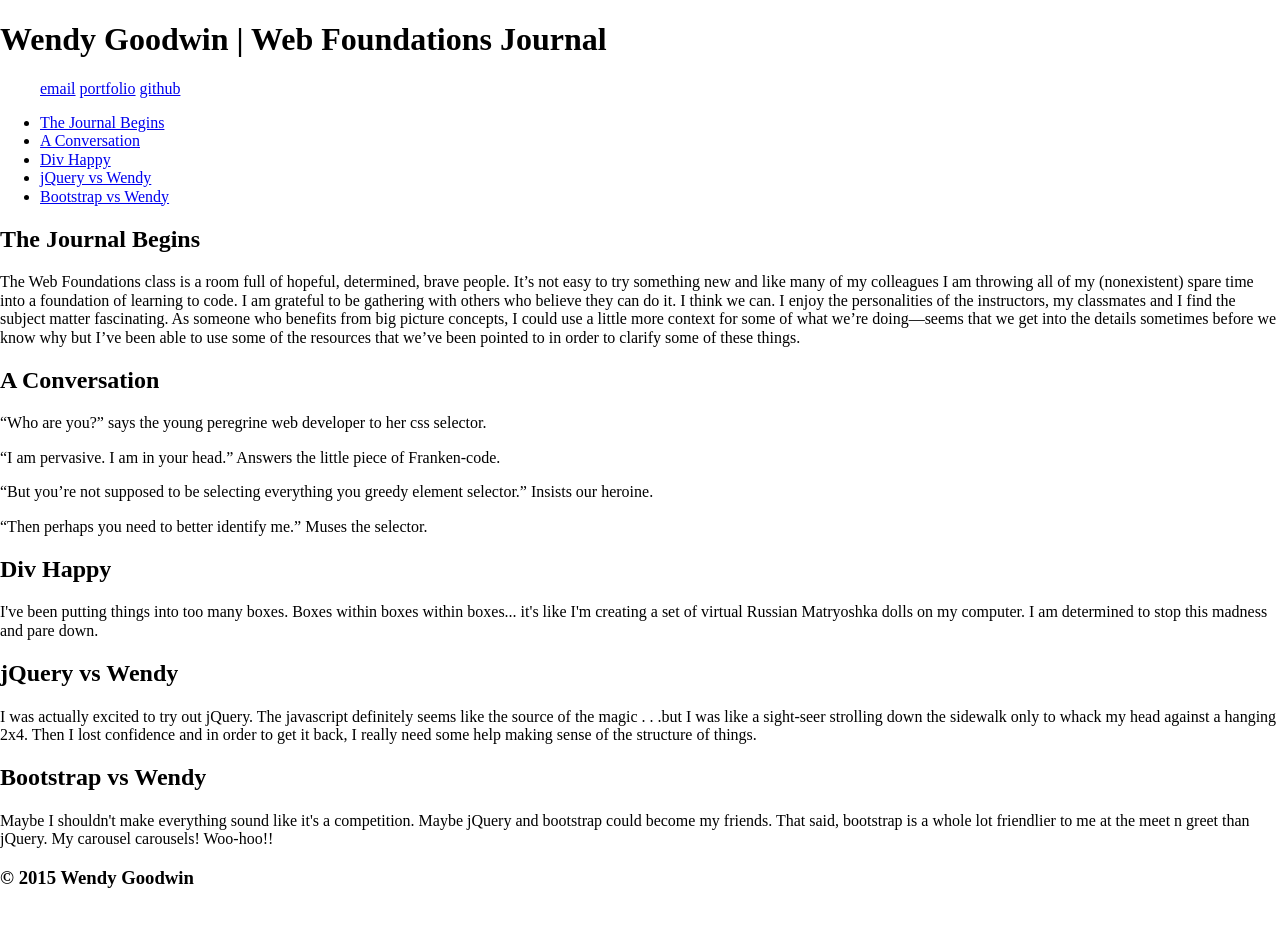
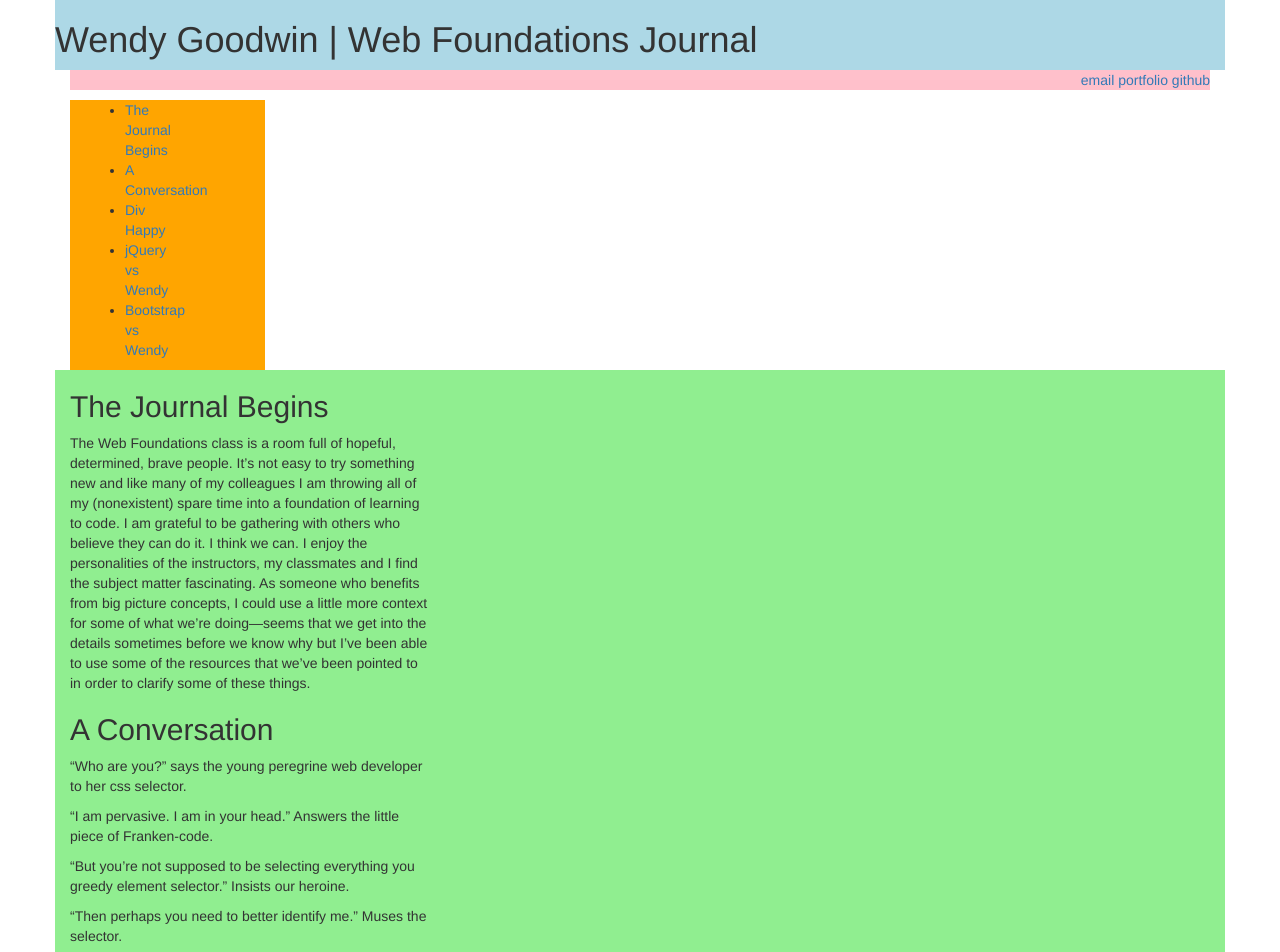
Before and after one commit to CelticCoffee/journalReboot, a plain HTML site: page index.html in a window 1280 px wide. Shown: the top 952 px of the page. Before the commit the page ends 907 px from the top, so only its background shows below. Drawn offline with nearby package versions, Linux system fonts and the light colour scheme; a script that the page names is missing.

Commit message:
working with bootstrap

```diff
--- /dev/null
+++ b/css/main.css
@@ -0,0 +1,50 @@
+
+header {
+	float: left;
+	width: 100%;
+	background-color: lightblue;
+	margin: 0;
+}
+
+.contact {
+	background-color: pink;
+	text-align: right;
+	margin: 0;
+	width: 100%;
+	margin: 0;
+}
+
+.siteNav {
+	background-color: orange;
+	float: left;
+	margin: 0;
+}
+
+section {
+	background-color: lightgreen;
+	float: left;
+	margin: 0;
+}
+
+footer {
+	float: left;
+}
+
+h1 {
+	font-family: 'Raleway', sans-serif;
+	font-size: 2em;
+	text-align: left;
+}
+
+h3 {
+	font-family: 'Raleway', sans-serif;
+	font-size: 1.25em;
+	text-align: right;
+	color: black;
+	text-decoration: none;
+
+}
+
+a {
+	text-decoration: none;  /*okay to globally define since I don't want any of the links underlined*/
+}
--- a/index.html
+++ b/index.html
@@ -5,28 +5,38 @@
         <meta http-equiv="x-ua-compatible" content="ie=edge">
         <title>Wendy Goodwin | Web Foundations Journal </title>
         <link rel="stylesheet" href="css/normalize.css">
-        <link rel="stylesheet" type="text/css" href="main.css">
-        <link rel="stylesheet" type="text/css" href="responsive.css">
-        <meta name="description" content="">
+        <link rel="stylesheet" type="text/css" href="css/main.css">
+
         <meta name="viewport" content="width=device-width, initial-scale=1">
-
+        <link rel="stylesheet" href="http://maxcdn.bootstrapcdn.com/bootstrap/3.3.4/css/bootstrap.min.css">
+        <script src="https://ajax.googleapis.com/ajax/libs/jquery/1.11.3/jquery.min.js"></script>
+        <script src="http://maxcdn.bootstrapcdn.com/bootstrap/3.3.4/js/bootstrap.min.js"></script>
         <link rel="apple-touch-icon" href="apple-touch-icon.png">
         <link href='http://fonts.googleapis.com/css?family=Josefin+Sans|Raleway' rel='stylesheet' type='text/css'>
         <script src="js/vendor/modernizr-2.8.3.min.js"></script>
     </head>
 
     <body>
+    <div class="container"> <!-- the bootstrap container -->
+        <div class="row">
         <header>
+            <div class="col-12">
             <h1>Wendy Goodwin | Web Foundations Journal</h1>
+            </div>
         </header>
-        <nav class="contact">
+        </div>
+        <div class="contact" "row">
+            <div class="col-12">
             <ul>
                 <a href="mailto:wendygoodwin@mac.com">email</a>
                 <a href="portfolio">portfolio</a>
                 <a href="github">github</a>
             </ul>
-        </nav>
-        <nav class="siteNav">
+            </div>
+        </div>
+        </span>
+        <nav class="siteNav" "row">
+            <div class="col-sm-4">
             <ul>
                 <li><a href="#firstArticle">The Journal Begins</a></li>
                 <li><a href="#secondArticle">A Conversation</a></li>
@@ -34,8 +44,10 @@
                 <li><a href="#fourthArticle">jQuery vs Wendy</a></li>
                 <li><a href="#fifthArticle">Bootstrap vs Wendy</a></li>
             </ul>
+            </div>
        </nav>
-        <section>
+        <section class="row">
+            <div class="col-sm-4">
             </article id="firstArticle">
                 <h2>The Journal Begins</h2>
                 <p>
@@ -61,6 +73,7 @@
                 <h2>Bootstrap vs Wendy</h2>
                 <p>Maybe I shouldn't make everything sound like it's a competition.  Maybe jQuery and bootstrap could become my friends.  That said, bootstrap is a whole lot friendlier to me at the meet n greet than jQuery.  My carousel carousels!  Woo-hoo!!</p>
             </article>
+            </div>
         </section>
         <footer>
             <h3> &copy; 2015 Wendy Goodwin </h3>
@@ -79,5 +92,6 @@
             r.parentNode.insertBefore(e,r)}(window,document,'script','ga'));
             ga('create','UA-XXXXX-X','auto');ga('send','pageview');
         </script>
+    </div> <!-- the bootstrap closing container -->
     </body>
     </html>
```
